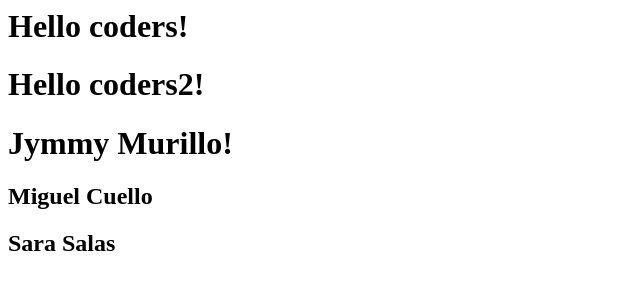
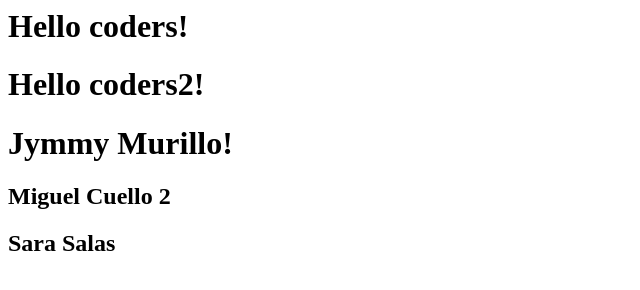
Before and after one commit to migcm06/activityno.1, a plain HTML site: page index.html in a window 1280 px wide. Shown: the full height of the page, 0-640 px from the left. Drawn offline with Linux system fonts and the light colour scheme.

Commit message:
Probando en la laptop linux

```diff
--- a/index.html
+++ b/index.html
@@ -2,6 +2,6 @@
   <h1>Hello coders!</h1>
   <h1>Hello coders2!</h1>
   <h1>Jymmy Murillo!</h1>
-  <h2>Miguel Cuello</h2>
+  <h2>Miguel Cuello 2</h2>
   <h2>Sara Salas</h2>
 </html>
```
